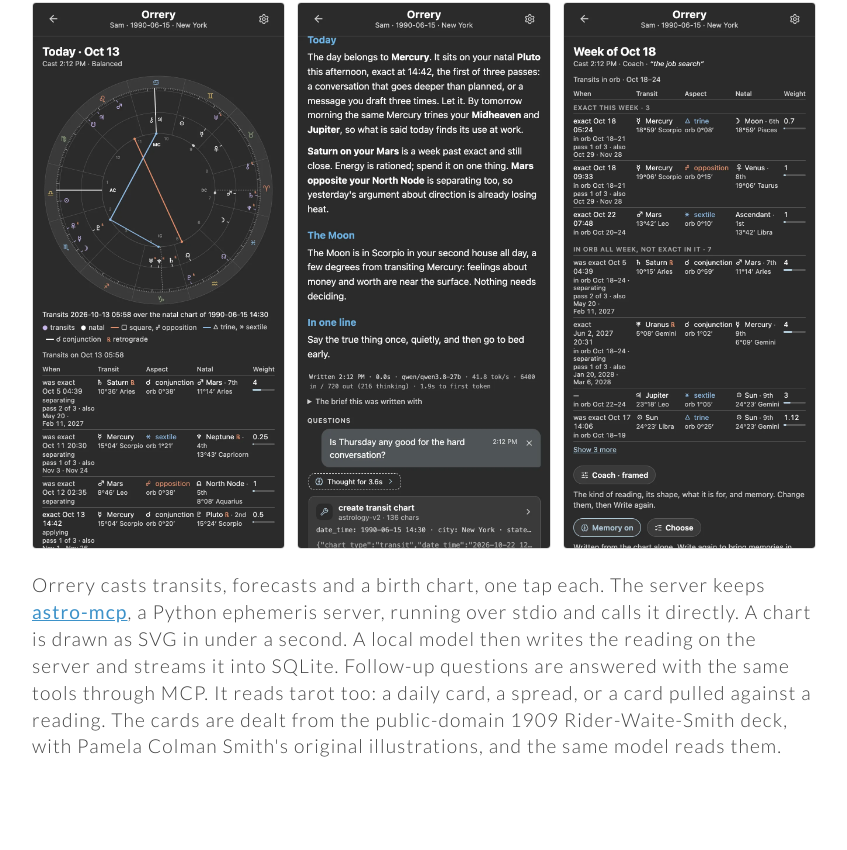
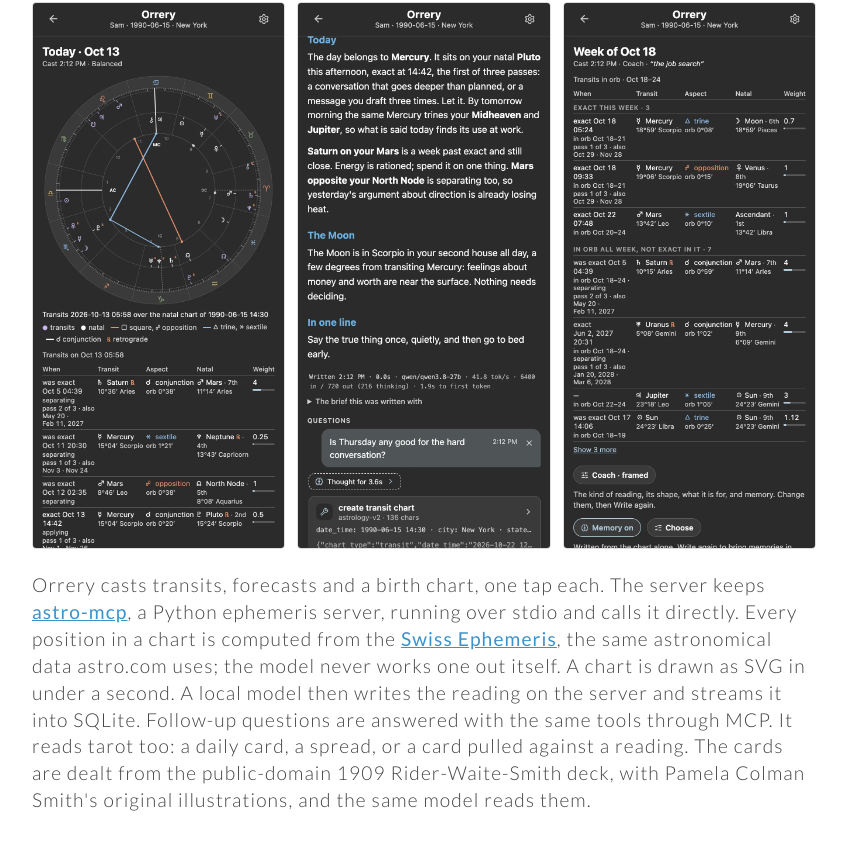
Before and after one commit to akuttruff/homepage, a React (Vite) app: page /projects in a window 1280 px wide. Shown: the part 4009-4859 px from the top of the page, without its empty margins (396-1243 px from the left). Built offline with nearby package versions, Linux system fonts and the light colour scheme.

Commit message:
docs: Orrery's summary names the Swiss Ephemeris, with a link

```diff
--- a/src/data/projects.tsx
+++ b/src/data/projects.tsx
@@ -182,7 +182,12 @@ const projectDetails: ProjectDetailType[] = [
         Orrery casts transits, forecasts and a birth chart, one tap each. The server keeps
         {' '}
         <a href="https://github.com/akuttruff/astro-mcp" target="_blank" rel="noopener noreferrer">astro-mcp</a>
-        , a Python ephemeris server, running over stdio and calls it directly. A chart is drawn as SVG in under a
+        , a Python ephemeris server, running over stdio and calls it directly. Every position in a chart is computed
+        from the
+        {' '}
+        <a href="https://www.astro.com/swisseph/" target="_blank" rel="noopener noreferrer">Swiss Ephemeris</a>
+        , the same astronomical data astro.com uses; the model never works one out itself. A chart is drawn as SVG
+        in under a
         second. A local model then writes the reading on the server and streams it into SQLite. Follow-up questions
         are answered with the same tools through MCP. It reads tarot too: a daily card, a spread, or a card pulled
         against a reading. The cards are dealt from the public-domain 1909 Rider-Waite-Smith deck, with Pamela
```
